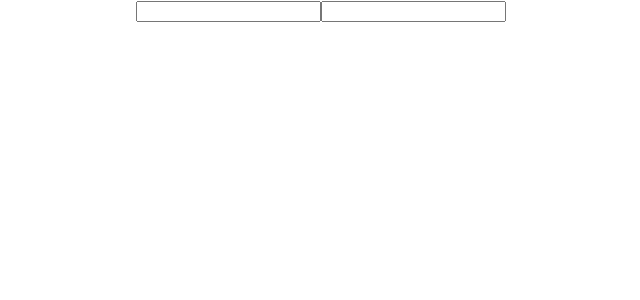
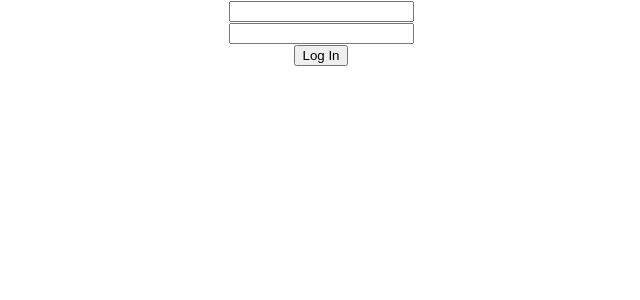
Before and after one commit to Sajeeb77725/email-auth-practice, a React (Create React App) app: page / in a window 1280 px wide. Shown: the top 300 px of the page, without its empty margins (319-959 px from the left). Built offline with nearby package versions, Linux system fonts and the light colour scheme.

Commit message:
submit button

```diff
--- a/package.json
+++ b/package.json
@@ -6,8 +6,10 @@
     "@testing-library/jest-dom": "^5.16.4",
     "@testing-library/react": "^13.3.0",
     "@testing-library/user-event": "^13.5.0",
+    "bootstrap": "^5.1.3",
     "firebase": "^9.9.0",
     "react": "^18.2.0",
+    "react-bootstrap": "^2.4.0",
     "react-dom": "^18.2.0",
     "react-scripts": "5.0.1",
     "web-vitals": "^2.1.4"
--- a/src/App.js
+++ b/src/App.js
@@ -13,11 +13,19 @@ function App() {
     console.log(event.target.value);
   };
 
+  const handleFormSubmit = (event) => {
+    console.log("Form submit");
+    event.preventDefault();
+  };
+
   return (
     <div className="App">
-      <form>
+      <form onSubmit={handleFormSubmit}>
         <input onBlur={handleEmailFeild} type="email" name="" id="" />
+        <br />
         <input onBlur={handlePassFeild} type="password" name="" id="" />
+        <br />
+        <input type="submit" value="Log In" />
       </form>
     </div>
   );
```
Also changed, not shown: 1 other file (tests, documents, lock files or other folders).
